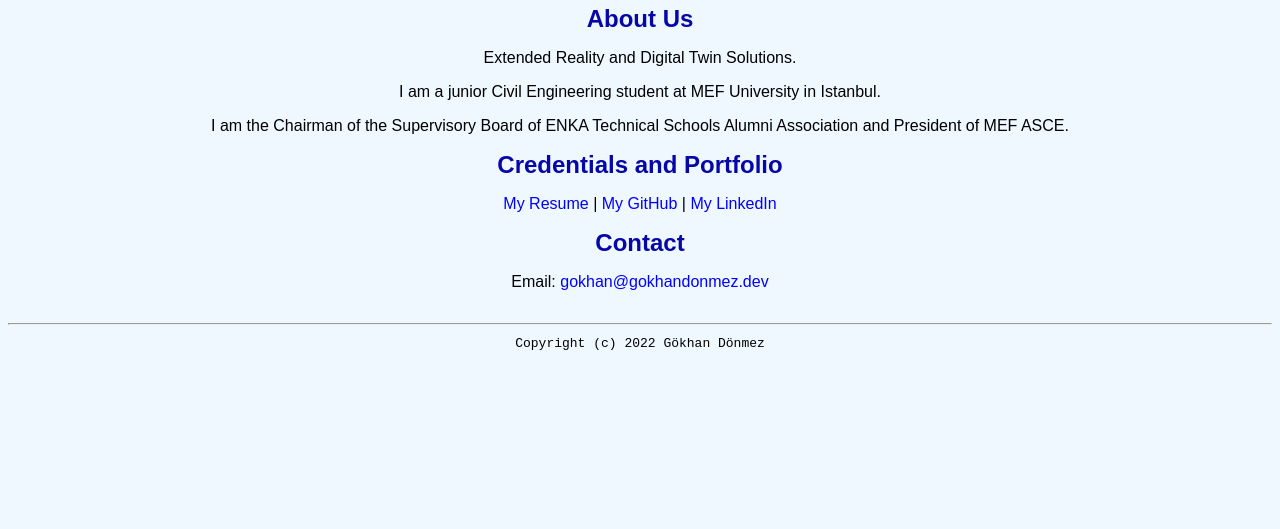
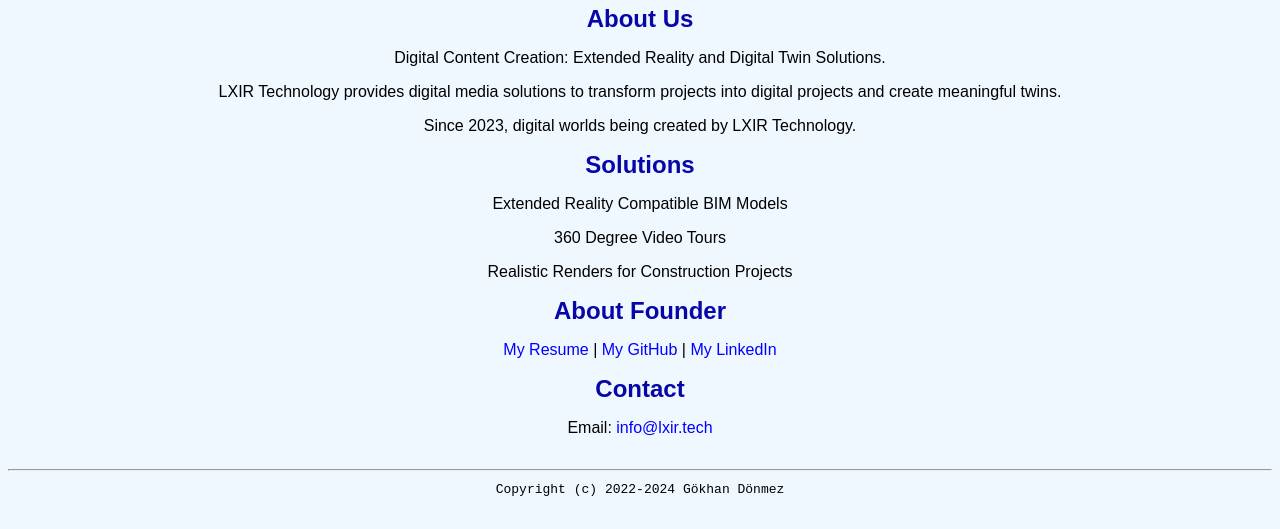
Before and after one commit to lxirtech/lxirtech.github.io, a plain HTML site: page index.html in a window 1280 px wide. Shown: the part 416-945 px from the top of the page. Before the commit the page ends 800 px from the top, so only its background shows below. Drawn offline with Linux system fonts and the light colour scheme.

Commit message:
Update index.html
A little update

```diff
--- a/index.html
+++ b/index.html
@@ -15,17 +15,20 @@
         <img src="/LXIR TECHNOLOGY-logos_black.png" width="25%" alt="banner">
         <h1>LXIR Technology</h1>
         <h2>About Us</h2>
-        <p>Extended Reality and Digital Twin Solutions.</p>
-        <P>I am a junior Civil Engineering student at MEF University in Istanbul.</P>
-        <p>I am the Chairman of the Supervisory Board of ENKA Technical Schools Alumni Association and President of MEF ASCE.</p>
-        <h2>Credentials and Portfolio</h2>
-
-        <p><a href="docs/donmezg_231220_en.pdf">My Resume</a> | <a href="https://github.com/Horuspokus">My GitHub</a> | <a href="https://www.linkedin.com/in/donmezgokhan/">My LinkedIn</a></p>
+        <p>Digital Content Creation: Extended Reality and Digital Twin Solutions.</p>
+        <P>LXIR Technology provides digital media solutions to transform projects into digital projects and create meaningful twins.</P>
+        <p>Since 2023, digital worlds being created by LXIR Technology.</p>
+        <h2>Solutions</h2>
+        <p>Extended Reality Compatible BIM Models</p>
+        <p>360 Degree Video Tours</p>
+        <p>Realistic Renders for Construction Projects</p>
+        <h2>About Founder</h2>
+            <p><a href="docs/donmezg_231220_en.pdf">My Resume</a> | <a href="https://github.com/Horuspokus">My GitHub</a> | <a href="https://www.linkedin.com/in/donmezgokhan/">My LinkedIn</a></p>
         <h2>Contact</h2>
-        <p>Email: <a href="mailto:gokhan@gokhandonmez.dev">gokhan@gokhandonmez.dev</a></p>
+        <p>Email: <a href="mailto:info@lxir.tech">info@lxir.tech</a></p>
     </body>
     <footer>
         <hr>
-        <code>Copyright (c) 2022 Gökhan Dönmez</code>
+        <code>Copyright (c) 2022-2024 Gökhan Dönmez</code>
     </footer>
 </html>
```
